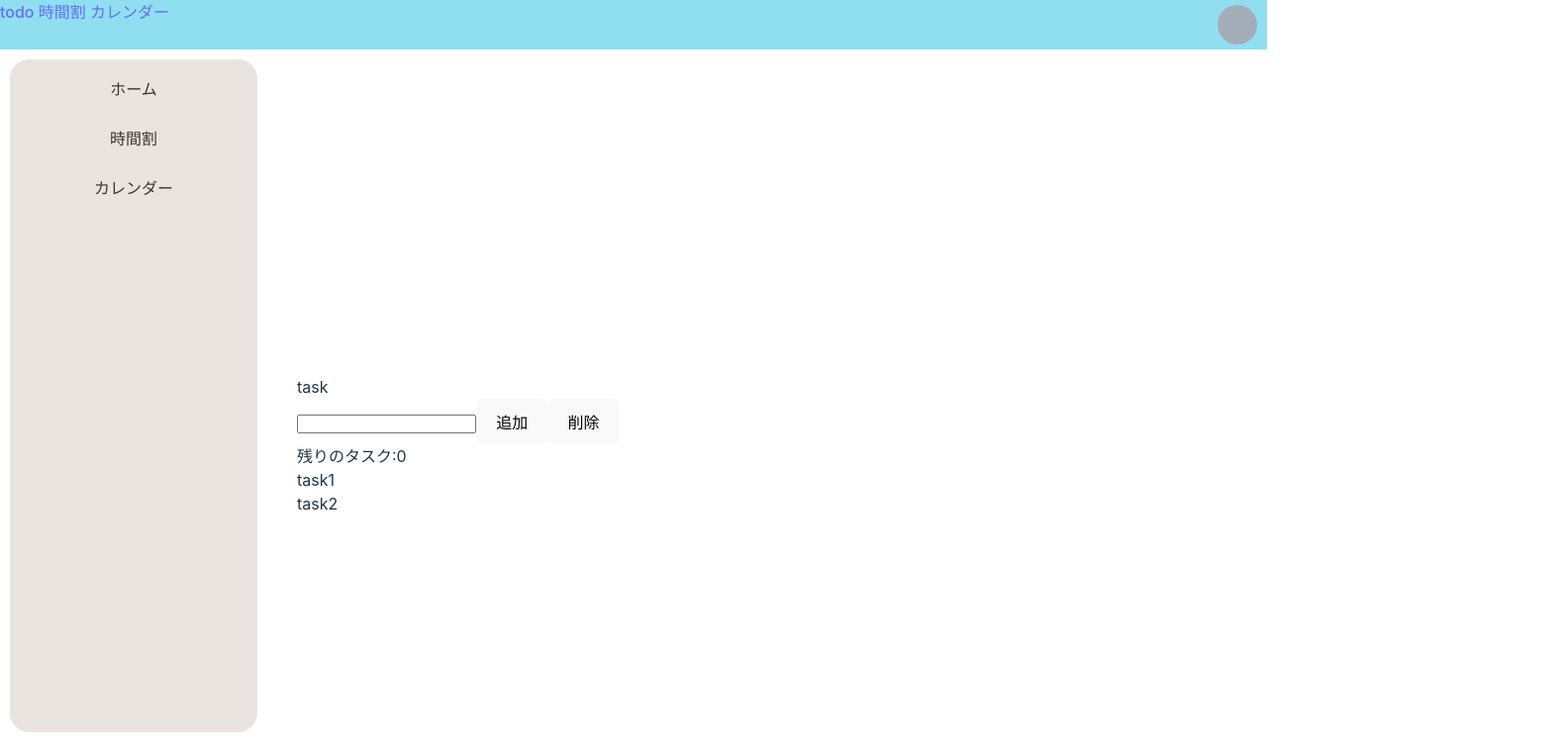
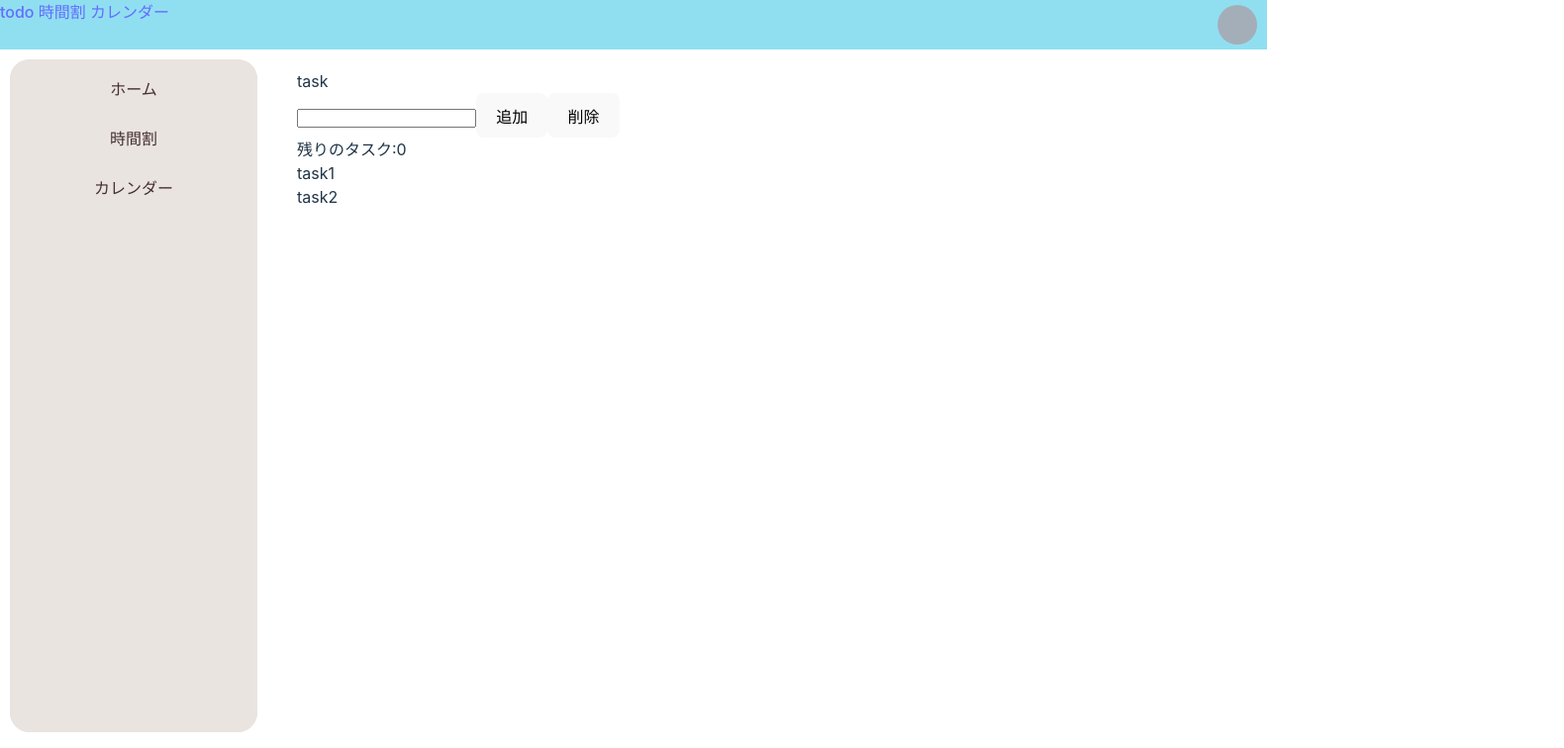
Before and after one commit to mitsui6969/2023-team-web, a React (Vite) app: page / in a window 1280 px wide. Shown: the top 756 px of the page at 99% size, 1580 px wide, since content can reach past the window. Built offline with nearby package versions, Linux system fonts and the light colour scheme.

Commit message:
全体の位置調整

```diff
--- a/src/App.jsx
+++ b/src/App.jsx
@@ -21,12 +21,14 @@ function App() {
         <Sidebar />
       </div>
 
+      <div className='main'>
         <Routes>
           <Route path="/" element={ <Task />} />
           <Route path="/timetable" element={ <Timetable />} />
           <Route path="/karender" element={ <Karender />} />
           <Route path="/*" element={ <NotFound />} />
         </Routes>
+      </div>
 
       {/* <div className='hello'>Hello</div> */}
     </>
--- a/src/styles/App.css
+++ b/src/styles/App.css
@@ -1,5 +1,7 @@
-body {
-  position: relative;
-  top: 50px;
+.main {
+  position: fixed;
+  top: 70px;
   left: 300px;
+  height: 100%;
+  width: 100%;
 }
```
Lines whose indentation alone changed are shown as unchanged.
